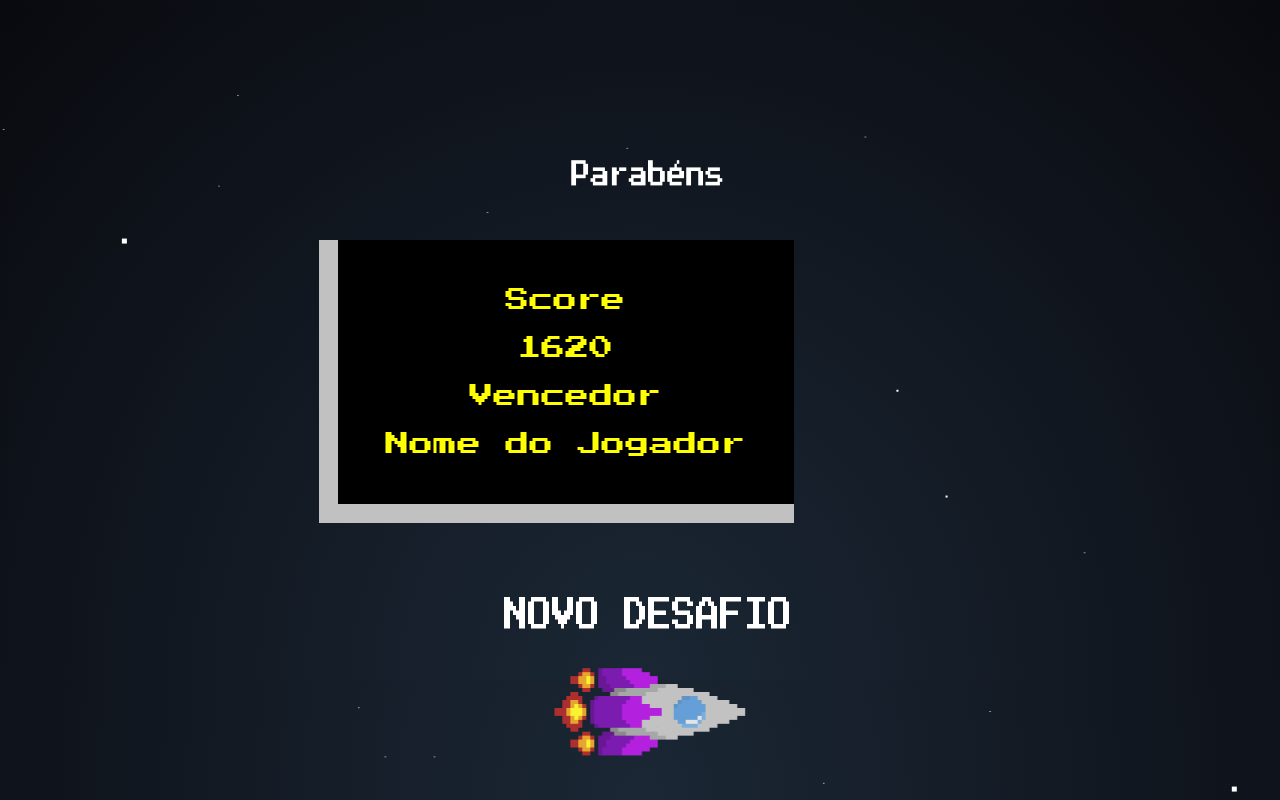
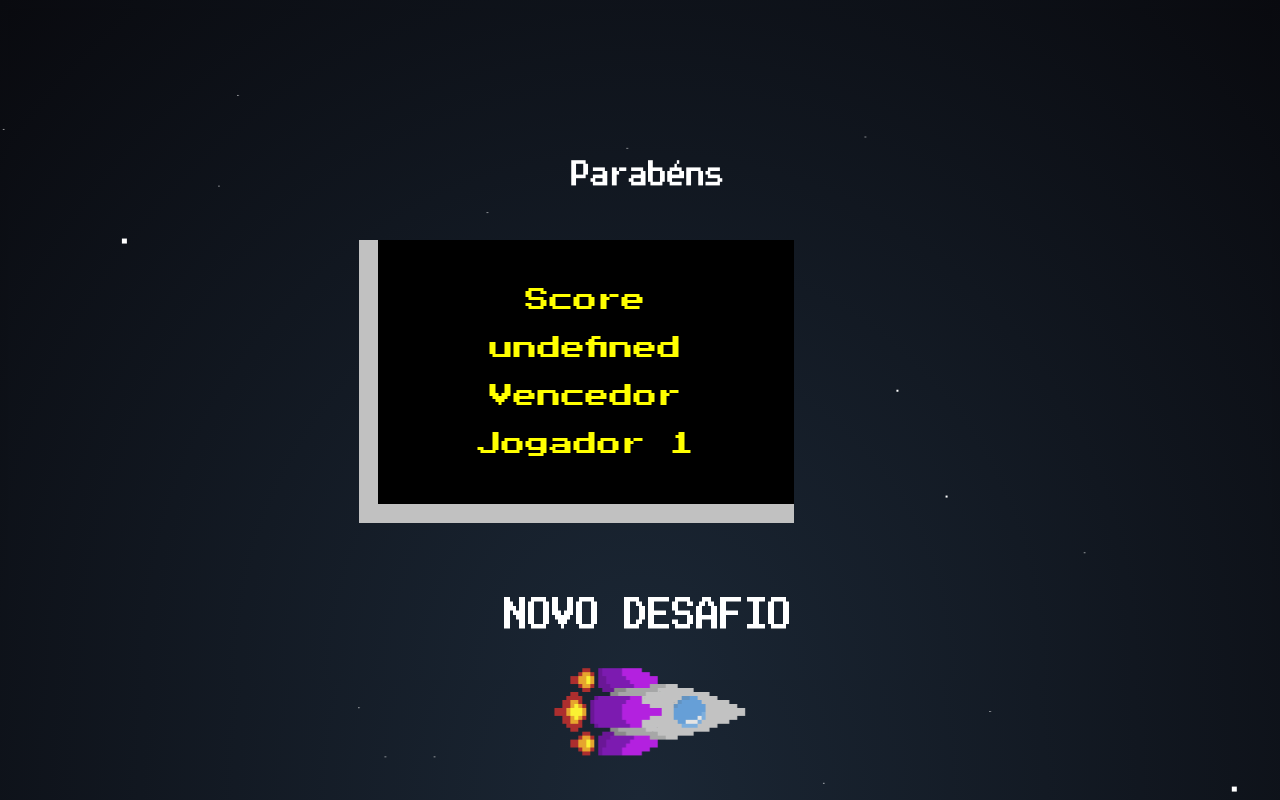
Before and after one commit to Matheus-jacobb/CompSpace, a plain HTML site: page src/pages/third-page/third-page.html in a window 1280 px wide. Drawn offline with Linux system fonts and the light colour scheme.

Commit message:
fix.third-page

```diff
--- a/src/pages/third-page/third-page.html
+++ b/src/pages/third-page/third-page.html
@@ -13,6 +13,7 @@
   <link rel="preconnect" href="https://fonts.gstatic.com" crossorigin>
   <link href="https://fonts.googleapis.com/css2?family=Press+Start+2P&display=swap" rel="stylesheet">
   <link rel="icon" href="../../assets/img/rocket.gif">
+  <script defer src="../../scripts/functions/third-page.js"></script>
   <title>CompSpace | Start Game</title>
 </head>
 
@@ -27,9 +28,9 @@
       <div id='stars3'></div>
       <div id='scoreContent'>
           <p>Score</p>
-          <p>1620</p>
+          <p id = "scorePoints"></p>
           <p>Vencedor</p>
-          <p>Nome do Jogador</p>
+          <p style="width:20rem">Jogador 1</p>
       </div>
       <div id='newChallenge' onclick="window.location.href = '../StartGame/start-game.html'">
         <p>NOVO DESAFIO</p>
--- a/src/scripts/functions/game-running.js
+++ b/src/scripts/functions/game-running.js
@@ -18,6 +18,8 @@ let running = false
  * Salva o último score para ser apresentado
  */
 let finalScore = document.getElementById("finalScore");
+
+let continua = document.getElementById("finalButton")
 
 /**
  * A modal de pontos
@@ -245,6 +247,7 @@ function startGame() {
             score.pause()
             running = false;
             finalScore.innerHTML = `${pontos}`;
+            continua.innerHTML = `<p id="scoreVencedor" onclick = "window.location.href = '../third-page/third-page.html?score=${pontos}'">Score Vencedor</p>`
             showModal();
         }
     }
--- a/src/scripts/functions/third-page.js
+++ b/src/scripts/functions/third-page.js
@@ -0,0 +1,21 @@
+function queryString(parameter) {
+    var loc = location.search.substring(1, location.search.length);
+    var param_value = false;
+    var params = loc.split("&");
+    for (i=0; i<params.length;i++) {
+        param_name = params[i].substring(0,params[i].indexOf('='));
+        if (param_name == parameter) {
+            param_value = params[i].substring(params[i].indexOf('=')+1)
+        }
+    }
+    if (param_value) {
+        return param_value;
+    }
+    else {
+        return undefined;
+    }
+}
+
+let scorePoint = document.getElementById("scorePoints")
+
+scorePoints.innerHTML = queryString("score");
```
Also changed, not shown: src/pages/GameRunning/game-running.html (+2 -2 lines).
